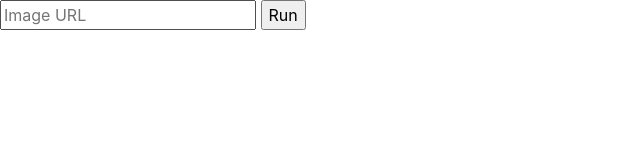
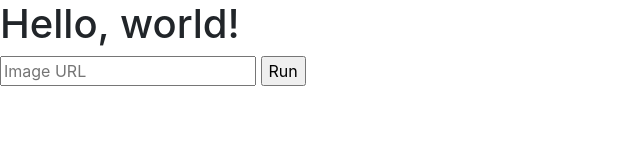
Before and after one commit to paige-throck/simple-somm-webapp, a website: page ocr.html in a window 1280 px wide. Shown: the whole page, without its empty margins (0-640 px from the left). Drawn offline with nearby package versions, Linux system fonts and the light colour scheme.

Commit message:
Pushing develoment branch

```diff
--- a/ocr.html
+++ b/ocr.html
@@ -1,5 +1,6 @@
 <!DOCTYPE html>
 <html>
+
 <head>
     <meta charset="utf-8">
     <meta name="viewport" content="width=device-width, initial-scale=1">
@@ -9,8 +10,14 @@
     <link rel="stylesheet" href="https://maxcdn.bootstrapcdn.com/bootstrap/4.0.0-alpha.2/css/bootstrap.min.css" integrity="sha384-y3tfxAZXuh4HwSYylfB+J125MxIs6mR5FOHamPBG064zB+AFeWH94NdvaCBm8qnd" crossorigin="anonymous">
     <script src="https://cdn.rawgit.com/naptha/tesseract.js/0.2.0/dist/tesseract.js">
     </script>
+
 </head>
+
 <body>
+    <h1>Hello, world!</h1>
+
+
+
     <input type="text" id="url" placeholder="Image URL" />
     <input type="button" id="go_button" value="Run" />
     <div id="ocr_results"> </div>
@@ -19,4 +26,5 @@
     <script src="https://ajax.googleapis.com/ajax/libs/jquery/2.1.4/jquery.min.js"></script>
     <script src="https://maxcdn.bootstrapcdn.com/bootstrap/4.0.0-alpha.2/js/bootstrap.min.js" integrity="sha384-vZ2WRJMwsjRMW/8U7i6PWi6AlO1L79snBrmgiDpgIWJ82z8eA5lenwvxbMV1PAh7" crossorigin="anonymous"></script>
 </body>
+
 </html>
--- a/package.json
+++ b/package.json
@@ -28,6 +28,8 @@
     "knex": "^0.14.2",
     "morgan": "^1.9.0",
     "pg": "^7.4.1",
+    "request": "^2.83.0",
+    "tesseract.js": "^1.0.10",
     "ui-router": "^1.0.0-alpha.3"
   }
 }
```
Also changed, not shown: 2 other files. Lines whose indentation alone changed are shown as unchanged.
